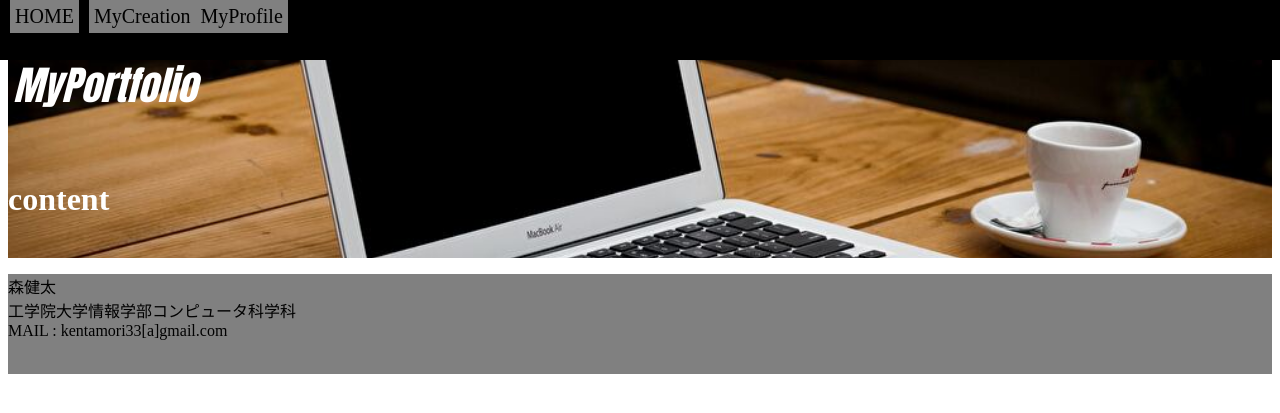
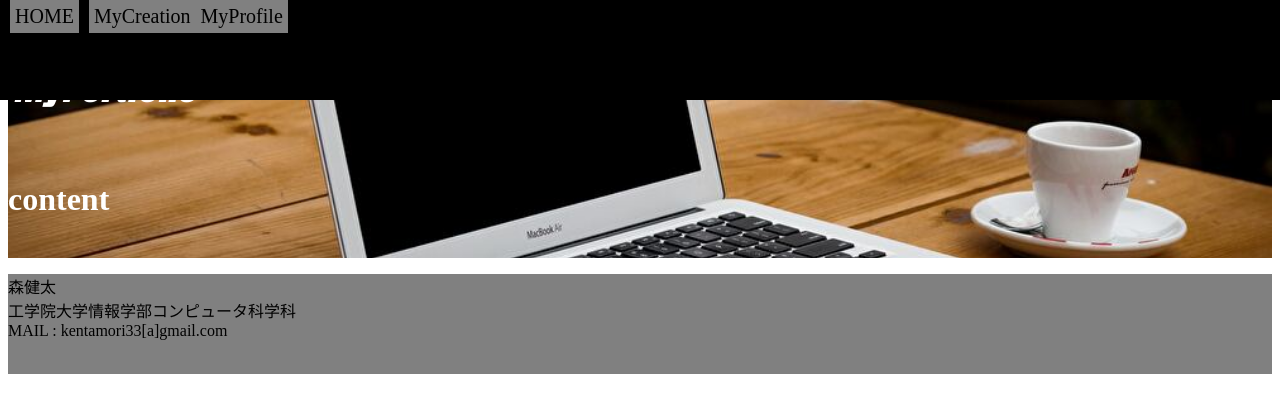
Before and after one commit to Kentaup/portfolio, a PHP site: page / in a window 1280 px wide. Shown: the top 413 px of the page. Run offline with PHP 8.4, Linux system fonts and the light colour scheme.

Commit message:
menuhigh

```diff
--- a/style.css
+++ b/style.css
@@ -3,7 +3,7 @@ header{
   top: 0;	/* 上部から配置の基準位置を決める */
   left: 0;	/* 左から配置の基準位置を決める */
   width: 100%;	/* ヘッダーの横幅を指定する */
-  height: 60px;	/* ヘッダーの高さを指定する */
+  height: 100px;	/* ヘッダーの高さを指定する */
   /* padding: 10px;	/* ヘッダー内側の余白を指定する(上下左右) */
   background-color: #000;
   background-size: auto;
```
